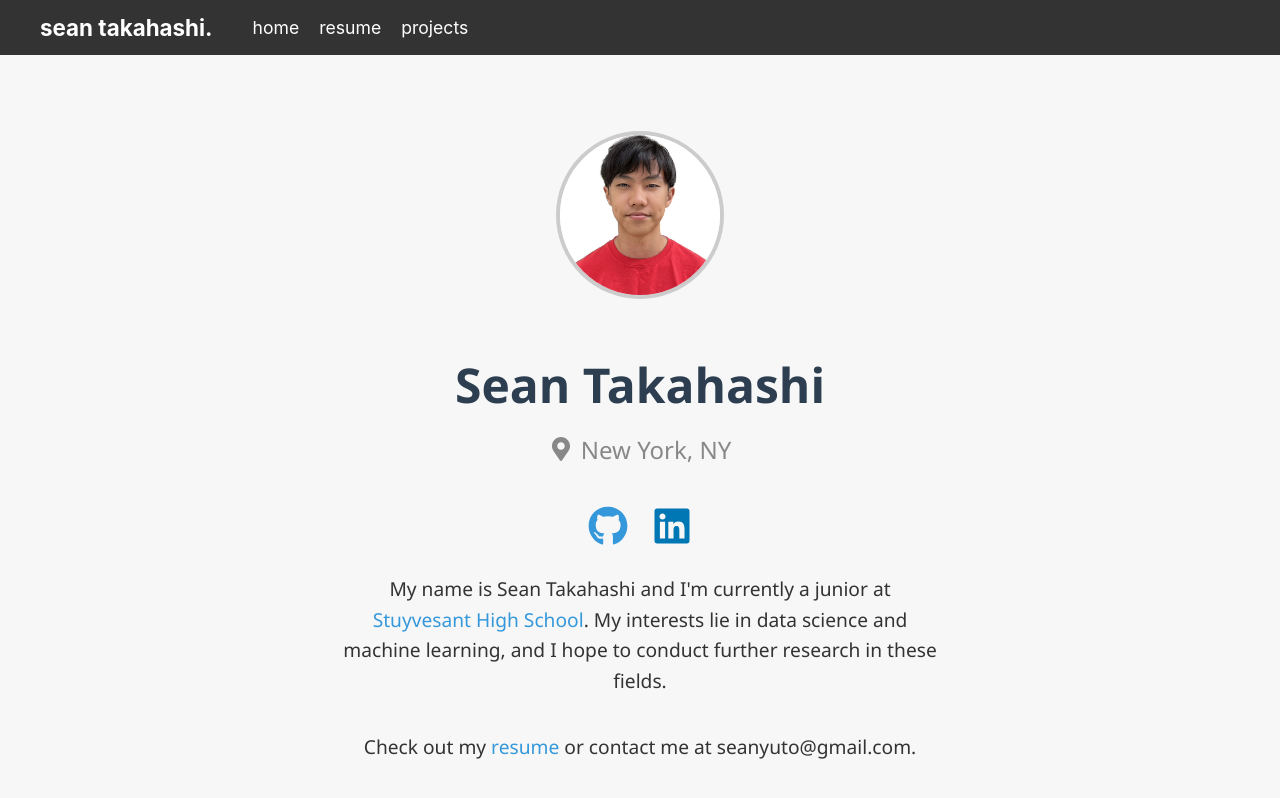
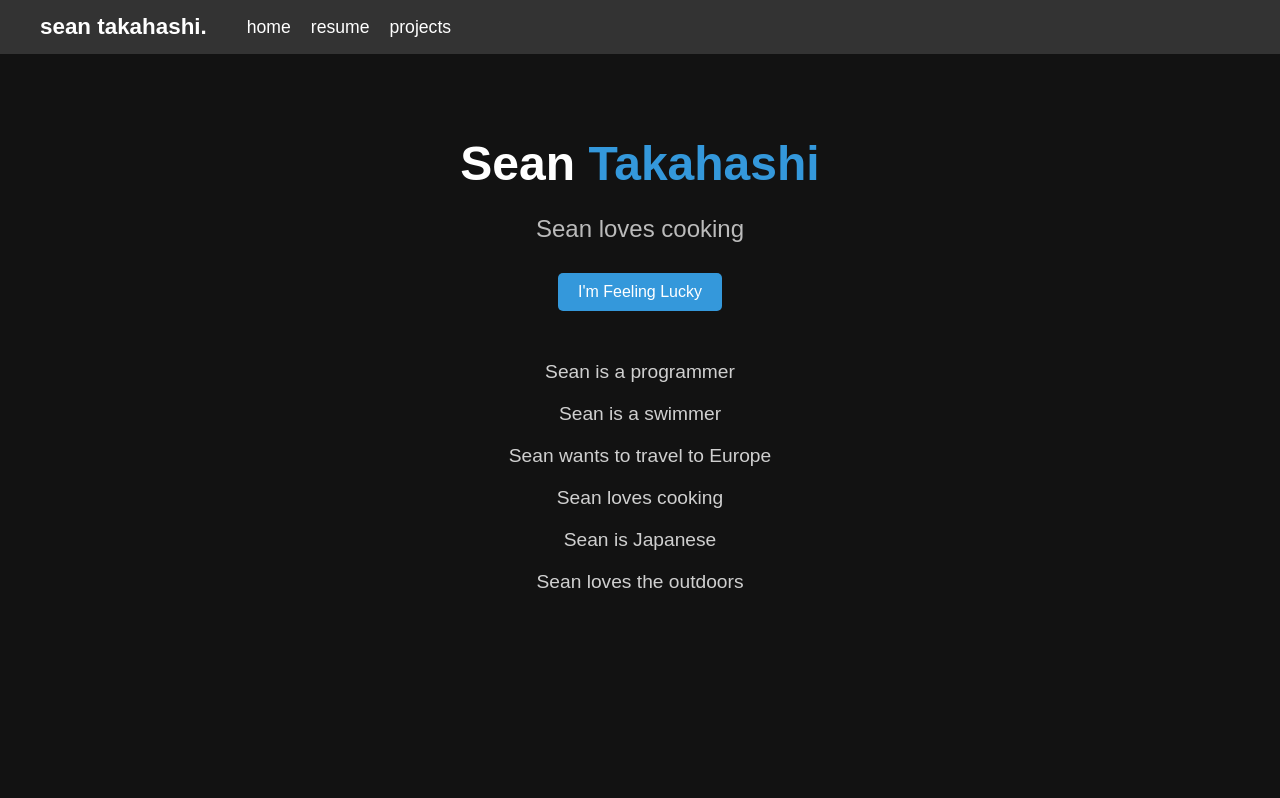
Before and after one commit to syt-cs/syt-cs.github.io, a React (Create React App) app: page /#/ in a window 1280 px wide. Shown: the top 798 px of the page. Built offline with nearby package versions, Linux system fonts and the light colour scheme.

Commit message:
added new homepage with a google feeling lucky vibe

```diff
--- /dev/null
+++ b/src/pages/About.css
@@ -0,0 +1,110 @@
+.home-container {
+  display: flex;
+  flex-direction: column;
+  align-items: center;
+  justify-content: center;
+  height: 100vh;
+  background-color: #f7f7f7;
+  font-family: 'Segoe UI', Tahoma, Geneva, Verdana, sans-serif;
+  color: #333;
+  margin: 0;
+}
+
+.home-container h1 {
+  font-size: 3rem;
+  color: #2c3e50;
+  margin-bottom: 1rem;
+  font-weight: bold;
+}
+
+.home-container p {
+  font-size: 1.2rem;
+  line-height: 1.6;
+  margin-bottom: 1rem;
+  text-align: center;
+  max-width: 600px;
+}
+
+.home-container a {
+  text-decoration: none;
+  color: #3498db;
+}
+
+.home-container a:hover {
+  text-decoration: underline;
+}
+
+.home-location {
+  display: flex;
+  align-items: center;
+  font-size: 1.5rem;
+  color: #888;
+  margin-bottom: 1rem;
+}
+
+.home-location svg {
+  margin-right: 8px;
+}
+
+.social-links {
+  display: flex;
+  justify-content: center;
+  gap: 1.5rem;
+  margin-top: 1.5rem;
+}
+
+.social-links a {
+  font-size: 2rem;
+  color: #3498db;
+  transition: transform 0.3s ease;
+}
+
+.social-links a:hover {
+  transform: scale(1.1);
+}
+
+.profile-image {
+  width: 160px;
+  height: 160px;
+  object-fit: cover;
+  border-radius: 50%;
+  border: 4px solid #ccc;
+  margin-bottom: 20px;
+}
+
+@keyframes fadeIn {
+  from {
+    opacity: 0;
+    transform: translateY(20px);
+  }
+
+  to {
+    opacity: 1;
+    transform: translateY(0);
+  }
+}
+
+.fade-in {
+  animation: fadeIn 1s ease forwards;
+  opacity: 0; /* Start hidden before animation triggers */
+}
+
+.fade-in.delay-1 {
+  animation-delay: 0.3s;
+}
+
+.fade-in.delay-2 {
+  animation-delay: 0.6s;
+}
+
+.fade-in.delay-3 {
+  animation-delay: 0.9s;
+}
+
+.fade-in.delay-4 {
+  animation-delay: 1.2s;
+}
+
+.fade-in.delay-5 {
+  animation-delay: 1.5s;
+}
--- a/src/pages/Home.css
+++ b/src/pages/Home.css
@@ -1,110 +1,57 @@
-.home-container {
-  display: flex;
-  flex-direction: column;
-  align-items: center;
-  justify-content: center;
-  height: 100vh;
-  background-color: #f7f7f7;
-  font-family: 'Segoe UI', Tahoma, Geneva, Verdana, sans-serif;
-  color: #333;
+body {
   margin: 0;
+  font-family: Arial, sans-serif;
+  background-color: #121212; /* Dark background */
+  color: #ffffff; /* White text */
 }
 
-.home-container h1 {
-  font-size: 3rem;
-  color: #2c3e50;
-  margin-bottom: 1rem;
-  font-weight: bold;
+.home-container {
+  text-align: center;
+  padding: 50px;
 }
 
-.home-container p {
-  font-size: 1.2rem;
-  line-height: 1.6;
-  margin-bottom: 1rem;
-  text-align: center;
-  max-width: 600px;
-}
-
-.home-container a {
-  text-decoration: none;
-  color: #3498db;
-}
-
-.home-container a:hover {
-  text-decoration: underline;
-}
-
-.home-location {
-  display: flex;
-  align-items: center;
-  font-size: 1.5rem;
-  color: #888;
-  margin-bottom: 1rem;
-}
-
-.home-location svg {
-  margin-right: 8px;
-}
-
-.social-links {
-  display: flex;
-  justify-content: center;
-  gap: 1.5rem;
-  margin-top: 1.5rem;
-}
-
-.social-links a {
-  font-size: 2rem;
-  color: #3498db;
-  transition: transform 0.3s ease;
-}
-
-.social-links a:hover {
-  transform: scale(1.1);
-}
-
-.profile-image {
-  width: 160px;
-  height: 160px;
-  object-fit: cover;
-  border-radius: 50%;
-  border: 4px solid #ccc;
+.home-title {
+  font-size: 3rem;
   margin-bottom: 20px;
 }
 
-@keyframes fadeIn {
-  from {
-    opacity: 0;
-    transform: translateY(20px);
-  }
-
-  to {
-    opacity: 1;
-    transform: translateY(0);
-  }
+.hover-takahashi {
+  color: #3498db;
+  cursor: pointer;
+  transition: color 0.3s ease;
 }
 
-.fade-in {
-  animation: fadeIn 1s ease forwards;
-  opacity: 0; /* Start hidden before animation triggers */
+.hover-takahashi:hover {
+  color: #2980b9;
 }
 
-.fade-in.delay-1 {
-  animation-delay: 0.3s;
+.home-subtitle {
+  font-size: 1.5rem;
+  margin-bottom: 30px;
+  color: #bbbbbb;
 }
 
-.fade-in.delay-2 {
-  animation-delay: 0.6s;
+.random-button {
+  background-color: #3498db;
+  color: #ffffff;
+  border: none;
+  padding: 10px 20px;
+  font-size: 1rem;
+  cursor: pointer;
+  border-radius: 5px;
+  transition: background-color 0.3s ease;
 }
 
-.fade-in.delay-3 {
-  animation-delay: 0.9s;
+.random-button:hover {
+  background-color: #2980b9;
 }
 
-.fade-in.delay-4 {
-  animation-delay: 1.2s;
+.phrases-container {
+  margin-top: 50px;
 }
 
-.fade-in.delay-5 {
-  animation-delay: 1.5s;
+.phrase {
+  font-size: 1.2rem;
+  margin: 20px 0;
+  opacity: 0.8;
 }
--- a/src/pages/Home.js
+++ b/src/pages/Home.js
@@ -1,31 +1,60 @@
-import React from 'react';
-import { FaGithub, FaLinkedin, FaMapMarkerAlt } from 'react-icons/fa';
+import React, { useState, useEffect } from 'react';
+import { useNavigate } from 'react-router-dom';
 import './Home.css';
 
 const Home = () => {
+  const texts = [
+    "is a programmer",
+    "is a swimmer",
+    "wants to travel to Europe",
+    "loves cooking",
+    "is Japanese",
+    "loves the outdoors"
+  ];
+
+  const [textIndex, setTextIndex] = useState(0);
+  const navigate = useNavigate();
+
+  useEffect(() => {
+    const interval = setInterval(() => {
+      setTextIndex((prevIndex) => (prevIndex + 1) % texts.length);
+    }, 1500); // Change every 1.5 seconds
+
+    return () => clearInterval(interval);
+  }, []);
+
+  const handleRandomScroll = () => {
+    const randomIndex = Math.floor(Math.random() * texts.length);
+    setTextIndex(randomIndex);
+    document.getElementById(`phrase-${randomIndex}`).scrollIntoView({ behavior: 'smooth' });
+  };
+
+  const handleNavigateToAbout = () => {
+    navigate('/about');
+  };
+
   return (
     <div className="home-container">
-      <img src="/pfp.jpg" alt="Sean Takahashi" className="profile-image fade-in" />
-      <h1 className="fade-in delay-1">Sean Takahashi</h1>
-      <div className="home-location fade-in delay-2">
-        <FaMapMarkerAlt />
-        New York, NY
+      <h1 className="home-title">
+        Sean{' '}
+        <span
+          className="hover-takahashi"
+          onMouseEnter={handleRandomScroll}
+        >
+          Takahashi
+        </span>
+      </h1>
+      <p className="home-subtitle">Sean {texts[textIndex]}</p>
+      <button className="random-button" onClick={handleNavigateToAbout}>
+        I'm Feeling Lucky
+      </button>
+      <div className="phrases-container">
+        {texts.map((text, index) => (
+          <div key={index} id={`phrase-${index}`} className="phrase">
+            Sean {text}
+          </div>
+        ))}
       </div>
-      <div className="social-links fade-in delay-3">
-        <a href="https://github.com/Paperdasher" target="_blank" rel="noopener noreferrer">
-          <FaGithub size={40} color="#3498db" />
-        </a>
-        <a href="https://linkedin.com/in/seantakahashi" target="_blank" rel="noopener noreferrer">
-          <FaLinkedin size={40} color="#0077b5" />
-        </a>
-      </div>
-      <p className="fade-in delay-4">
-        My name is Sean Takahashi and I'm currently a junior at <a href="https://stuy.enschool.org" target="_blank" rel="noopener noreferrer">Stuyvesant High School</a>.
-        My interests lie in data science and machine learning, and I hope to conduct further research in these fields.
-      </p>
-      <p className="fade-in delay-5">
-        Check out my <a href="/resume.pdf" target="_blank" rel="noopener noreferrer">resume</a> or contact me at seanyuto@gmail.com.
-      </p>
     </div>
   );
 };
```
Also changed, not shown: src/pages/About.js (added, +33 -0 lines).
